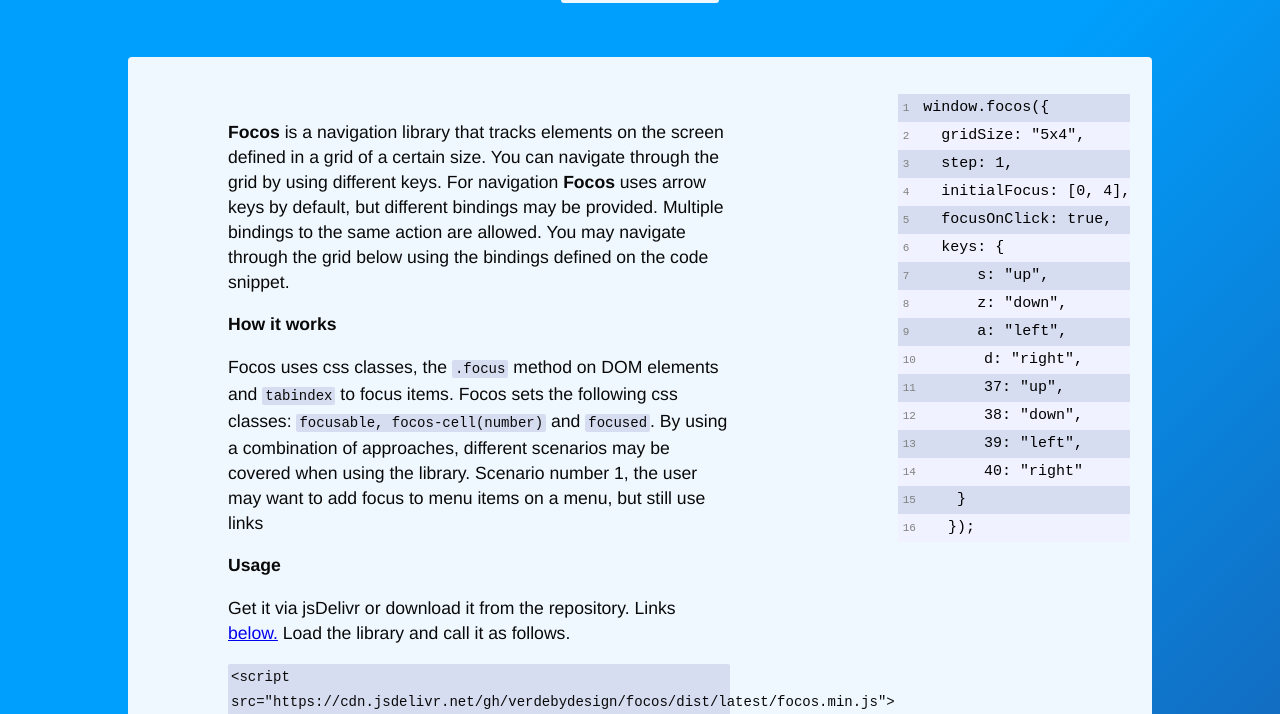
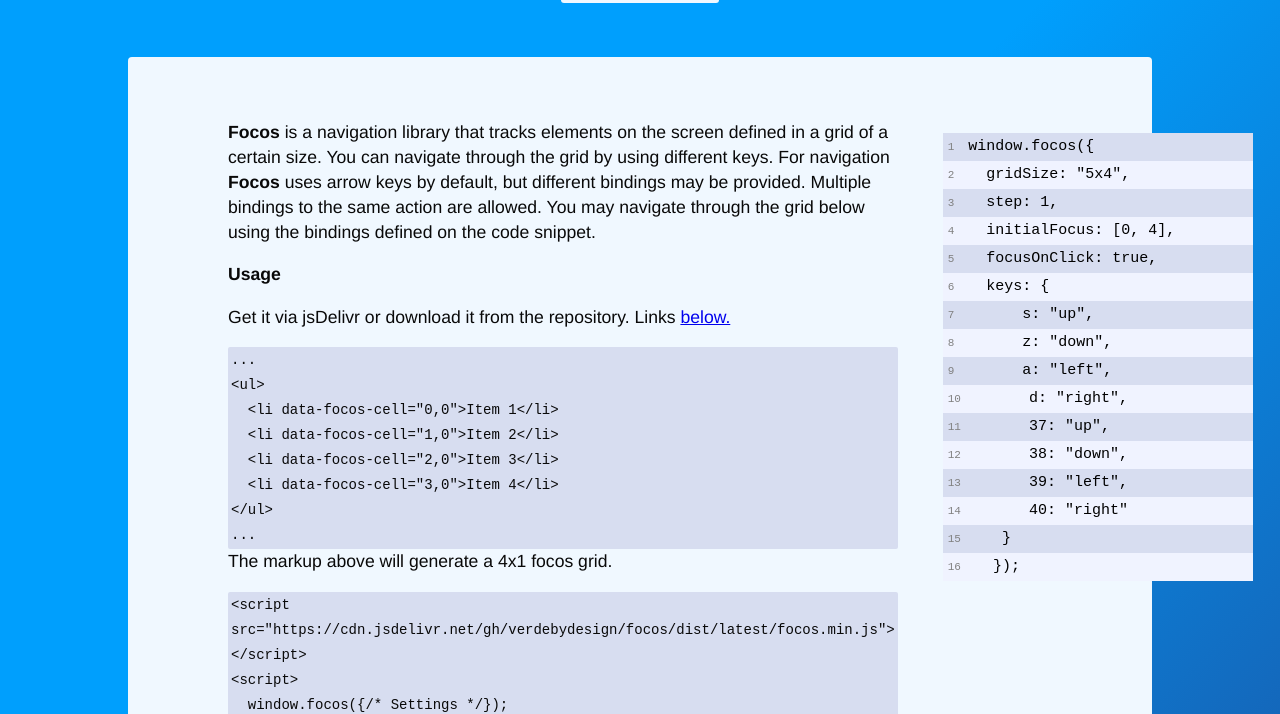
Before and after one commit to akaizn-junior/focos, a website: page demo/index.html in a window 1280 px wide. Shown: the part 93-807 px from the top of the page. Drawn offline with Linux system fonts and the light colour scheme.

Commit message:
clean up demo

```diff
--- a/demo/app.css
+++ b/demo/app.css
@@ -120,8 +120,11 @@
 
 /* Code block */
 
+.code-wrapper {
+    padding: 35px 45px;
+}
+
 pre.code-block {
-    width: fit-content;
     background-color: #d7ddf0;
     font-size: 15px;
     margin: 5% auto;
@@ -172,11 +175,10 @@
     border-top-left-radius: 4px;
     border-top-right-radius: 4px;
     display: grid;
-    grid-template-columns: 1fr auto;
+    grid-template-columns: 1fr 400px;
 }
 
 .text {
-    width: 75%;
     margin-top: 3%;
     color: #090909;
     font-size: 1.1em;
--- a/demo/app.js
+++ b/demo/app.js
@@ -1,6 +1,6 @@
 // Code block
 (function () {
-    var codeBlocks = document.getElementsByTagName("pre");
+    var codeBlocks = document.querySelectorAll("pre.code-block");
 
     for (var i = 0; i < codeBlocks.length; i++) {
         var block = codeBlocks[i];
--- a/demo/index.html
+++ b/demo/index.html
@@ -34,23 +34,22 @@
                     bindings defined on the code snippet.
                 </p>
                 <div>
-                    <b>How it works</b>
-                    <p>
-                        Focos uses css classes, the <span class="piece-of-code">.focus</span> method on DOM elements
-                        and <span class="piece-of-code">tabindex</span> to focus items.
-                        Focos sets the following css classes: <span class="piece-of-code">focusable, focos-cell(number)</span>
-                        and <span class="piece-of-code">focused</span>.
-                        By using a combination of approaches, different scenarios may be covered when using the library.
-                        Scenario number 1, the user may want to add focus to menu items on a menu, but still use links
-                    </p>
-                </div>
-                <div>
                     <b>Usage</b>
                     <p>
                         Get it via jsDelivr or download it from the repository.
                         Links <a href="#releases">below.</a>
-                        Load the library and call it as follows.
                     </p>
+                    <div class="piece-of-code">
+                        ...<br/>
+                        &lt;ul&gt;<br/>
+                        &nbsp;&nbsp;&lt;li data-focos-cell="0,0"&gt;Item 1&lt;/li&gt;<br/>
+                        &nbsp;&nbsp;&lt;li data-focos-cell="1,0"&gt;Item 2&lt;/li&gt;<br/>
+                        &nbsp;&nbsp;&lt;li data-focos-cell="2,0"&gt;Item 3&lt;/li&gt;<br/>
+                        &nbsp;&nbsp;&lt;li data-focos-cell="3,0"&gt;Item 4&lt;/li&gt;<br/>
+                        &lt;/ul&gt;<br/>
+                        ...
+                    </div>
+                    The markup above will generate a 4x1 focos grid.
                     <p>
                         <div class="piece-of-code">
                             &lt;script src="https://cdn.jsdelivr.net/gh/verdebydesign/focos/dist/latest/focos.min.js"&gt;&lt;/script&gt;
@@ -63,7 +62,7 @@
                     <b>Settings</b>
                     <p>
                         Focos requires a settings object, for initial setup.
-                        Let's look at the available options: <span class="piece-of-code">gridSize</span>
+                        Options are: <span class="piece-of-code">gridSize</span>
                         The only required setting for the library. <b>Focos</b> will use the grid size value
                         to construct a grid for navigation through the elements located on specific cells.
                         <span class="piece-of-code">initialFocus</span>, this cell gets initial focus, as soon as the page loads.
@@ -74,7 +73,7 @@
                     </p>
                 </div>
             </div>
-            <div>
+            <div class="code-wrapper">
                 <pre class="code-block">
                 window.focos({
                 gridSize: "5x4",
```
Also changed, not shown: demo/assets/gold-monocle64.png (deleted).
